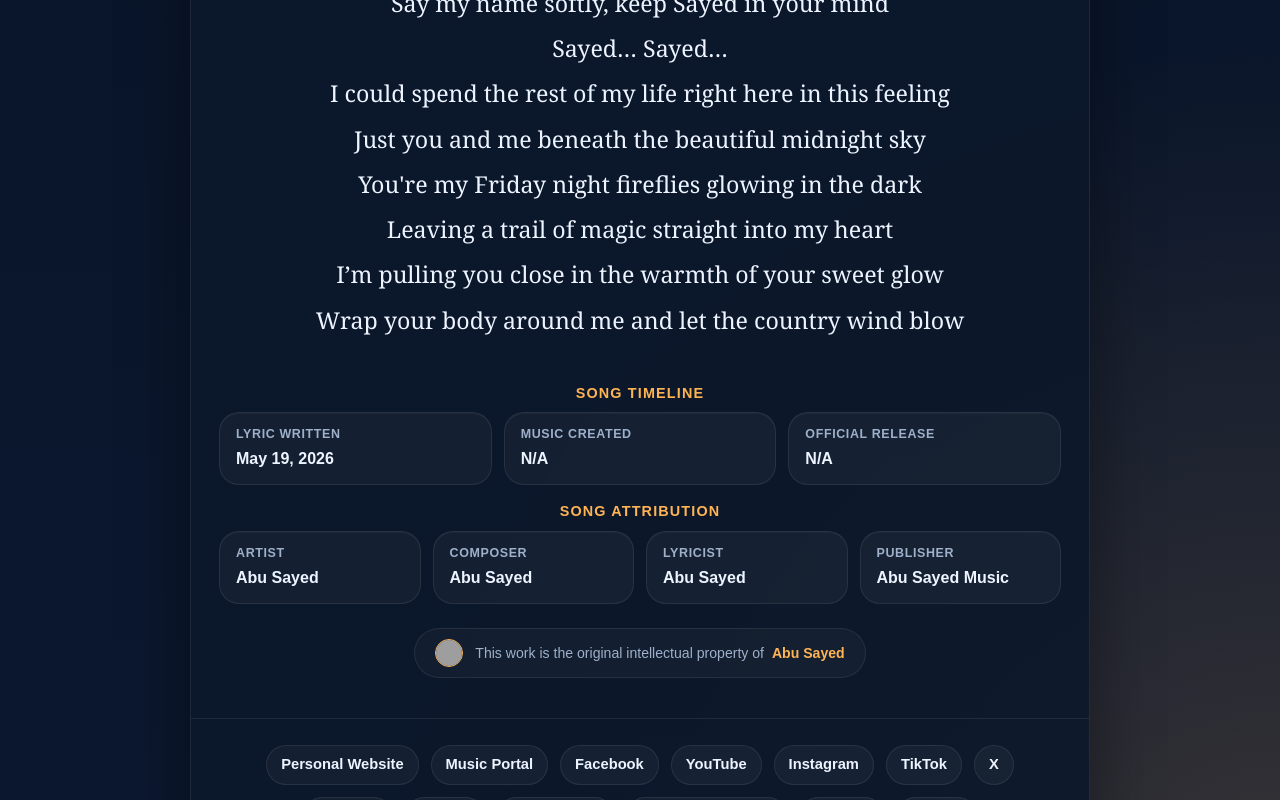
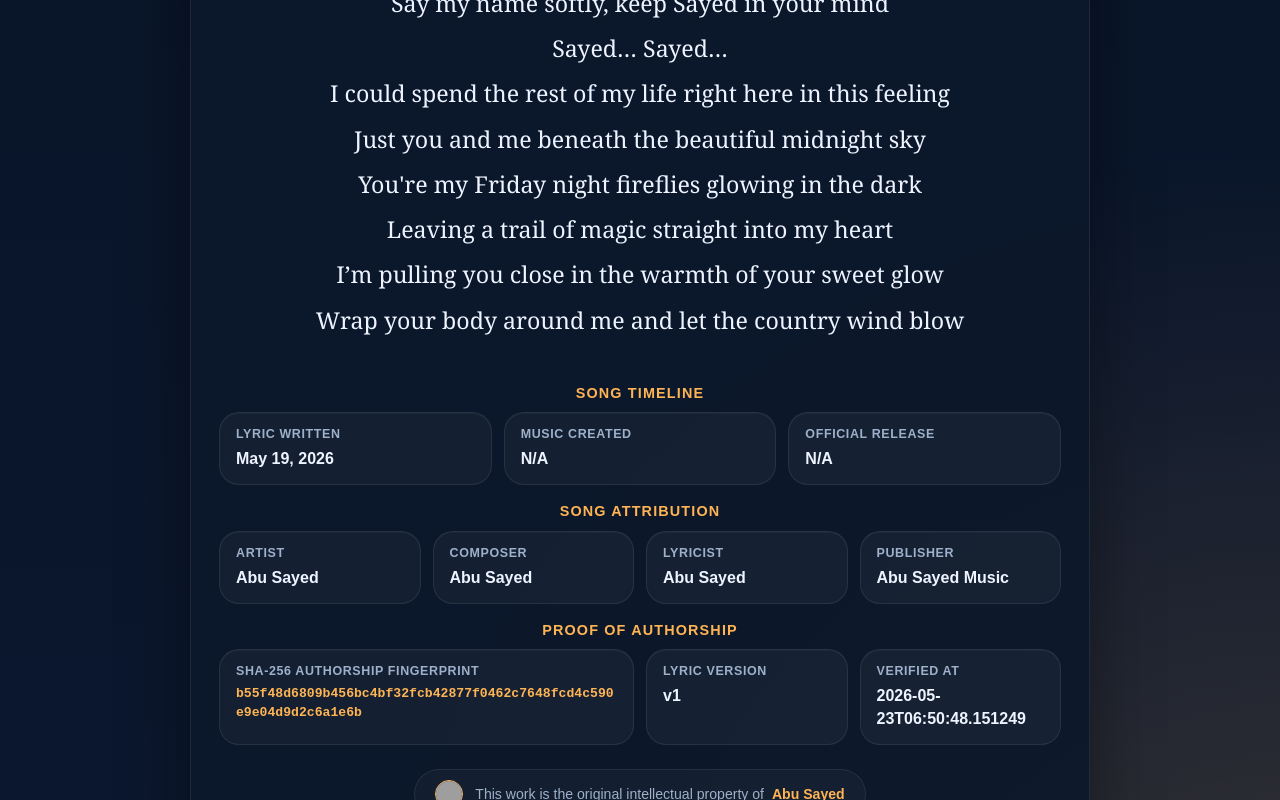
Before and after one commit to ImAbuSayed/friday-night-fireflies, a plain HTML site: page index.html in a window 1280 px wide. Shown: the part 2000-2800 px from the top of the page. Drawn offline with Linux system fonts and the light colour scheme; grey boxes are pictures that could not be loaded.

Commit message:
feat: update song assets v1 with signed GPG commit [verified]

```diff
--- a/index.html
+++ b/index.html
@@ -14,9 +14,9 @@
     <meta name="keywords" content="Friday Night Fireflies, Abu Sayed lyrics, original song lyrics, Abu Sayed original song, Abu Sayed lyricist, Abu Sayed composer, Abu Sayed songwriter, official lyrics">
     <meta name="robots" content="index,follow,max-snippet:-1,max-image-preview:large,max-video-preview:-1">
     <meta name="referrer" content="strict-origin-when-cross-origin">
-    <meta name="description" content="Explore the official lyrics of &#x27;Friday Night Fireflies&#x27;, a unique musical creation written and composed by Abu Sayed.">
+    <meta name="description" content="Official lyrics for &#x27;Friday Night Fireflies&#x27;, an original song written, composed, created, and owned by Abu Sayed.">
     <meta property="og:title" content="Friday Night Fireflies - Original Lyrics by Abu Sayed">
-    <meta property="og:description" content="Explore the official lyrics of &#x27;Friday Night Fireflies&#x27;, a unique musical creation written and composed by Abu Sayed.">
+    <meta property="og:description" content="Official lyrics for &#x27;Friday Night Fireflies&#x27;, an original song written, composed, created, and owned by Abu Sayed.">
     <meta property="og:type" content="music.song">
     <meta property="og:url" content="https://imabusayed.github.io/friday-night-fireflies/">
     <meta property="og:site_name" content="Abu Sayed Music">
@@ -24,7 +24,7 @@
     <meta name="last-modified" content="2026-05-19 07:42:58">
     <meta name="twitter:card" content="summary_large_image">
     <meta name="twitter:title" content="Friday Night Fireflies - Original Lyrics by Abu Sayed">
-    <meta name="twitter:description" content="Explore the official lyrics of &#x27;Friday Night Fireflies&#x27;, a unique musical creation written and composed by Abu Sayed.">
+    <meta name="twitter:description" content="Official lyrics for &#x27;Friday Night Fireflies&#x27;, an original song written, composed, created, and owned by Abu Sayed.">
     <link rel="canonical" href="https://imabusayed.github.io/friday-night-fireflies/">
     <link rel="sitemap" type="application/xml" title="Sitemap" href="https://imabusayed.github.io/friday-night-fireflies/sitemap.xml">
     <link rel="author" href="https://github.com/ImAbuSayed">
@@ -100,7 +100,7 @@
       "@id": "https://imabusayed.github.io/friday-night-fireflies#webpage",
       "url": "https://imabusayed.github.io/friday-night-fireflies/",
       "name": "Friday Night Fireflies - Original Lyrics by Abu Sayed",
-      "description": "Explore the official lyrics of 'Friday Night Fireflies', a unique musical creation written and composed by Abu Sayed.",
+      "description": "Official lyrics for 'Friday Night Fireflies', an original song written, composed, created, and owned by Abu Sayed.",
       "isPartOf": {
         "@id": "https://music.abusayed.com.bd/#website"
       },
@@ -537,7 +537,7 @@
 
         <div class="controls">
             <button class="btn-speak" id="speakBtn" title="Read the lyrics aloud"><span id="speakText">Read Aloud</span></button>
-            <a href="https://music.abusayed.com.bd/Licensing/?https://imabusayed.github.io/friday-night-fireflies/" class="btn-license" title="Get licensing for this song" target="_blank">Secure Licensing Rights for Friday Night Fireflies</a>
+            <a href="https://music.abusayed.com.bd/Licensing/?https://imabusayed.github.io/friday-night-fireflies/" class="btn-license" title="Get licensing for this song" target="_blank">Official Music Licensing for Friday Night Fireflies</a>
 
         </div>
         <br>
@@ -612,6 +612,26 @@
             <div class="meta-card">
                 <span class="meta-label">Publisher</span>
                 <strong>Abu Sayed Music</strong>
+            </div>
+
+                </div>
+            </div>
+
+            <div class="details-block">
+                <div class="details-title">Proof of Authorship</div>
+                <div class="meta-grid">
+
+            <div class="meta-card" style="grid-column: span 2;">
+                <span class="meta-label">SHA-256 Authorship Fingerprint</span>
+                <strong style="word-break: break-all; font-family: monospace; font-size: 0.82rem; color: var(--accent);">b55f48d6809b456bc4bf32fcb42877f0462c7648fcd4c590e9e04d9d2c6a1e6b</strong>
+            </div>
+            <div class="meta-card">
+                <span class="meta-label">Lyric Version</span>
+                <strong>v1</strong>
+            </div>
+            <div class="meta-card">
+                <span class="meta-label">Verified At</span>
+                <strong>2026-05-23T06:50:48.151249</strong>
             </div>
 
                 </div>
```
Also changed, not shown: excerpts/Bridge-Preview.txt (added), excerpts/Chorus-Preview.txt (added), excerpts/Final-Chorus-Preview.txt (added), excerpts/Hook-Preview.txt (added), excerpts/Post-Chorus-2-Preview.txt (added), excerpts/Post-Chorus-Preview.txt (added), excerpts/Pre-Chorus-2-Preview.txt (added), excerpts/Pre-Chorus-Preview.txt (added), excerpts/Verse-1-Preview.txt (added), excerpts/Verse-2-Preview.txt (added), hashes.txt (added), llms.txt, lyrics_backup/2026-05-23_friday-night-fireflies-v1.txt (added), manifest.json (added), 1 other file.
